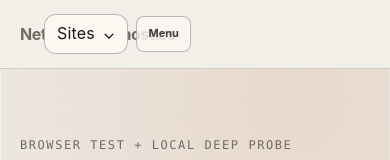
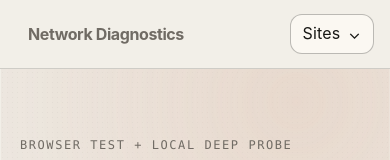
Before and after one commit to JohnnyZLi/Network-Diagnostics-Suite, a React (Vite) app: page / in a window 390 px wide. Shown: the top 160 px of the page. Built offline with nearby package versions, Linux system fonts and the light colour scheme.

Commit message:
Let shared CSS own Network header geometry

```diff
--- a/src/design-system-adapter.css
+++ b/src/design-system-adapter.css
@@ -38,18 +38,13 @@ body::after,
   box-shadow: 0 0 0 5px var(--_jl-focus-gap-color);
 }
 
-/* Use the same global-header rail and identity treatment as every other site. */
+/* Reset the legacy Network header. Shared CSS owns the actual geometry. */
 .site-header {
   width: 100%;
   min-height: var(--jl-layout-header-height);
   height: auto;
-  grid-template-columns:
-    max(var(--jl-layout-gutter), calc((100vw - var(--jl-layout-portfolio-max)) / 2))
-    auto
-    minmax(0, 1fr)
-    auto
-    max(var(--jl-layout-gutter), calc((100vw - var(--jl-layout-portfolio-max)) / 2));
-  gap: 0;
+  display: block;
+  grid-template-columns: none;
   border-bottom: 1px solid var(--jl-color-rule);
   background: var(--jl-color-canvas);
   -webkit-backdrop-filter: none;
@@ -57,10 +52,8 @@ body::after,
 }
 
 .site-header .wordmark {
-  grid-column: 2;
   gap: 10px;
   align-items: baseline;
-  margin-right: clamp(var(--jl-space-4), 2.5vw, var(--jl-space-8));
   color: var(--jl-color-ink);
   font-family: var(--jl-font-ui);
   font-size: 1.125rem;
@@ -70,37 +63,21 @@ body::after,
   white-space: nowrap;
 }
 
-.wordmark > span:first-child {
-  color: var(--jl-color-ink);
-  font-weight: 720;
-}
-
-.wordmark .jl-site-identity__separator {
-  color: var(--jl-color-muted);
-  font-weight: 500;
-}
-
-.wordmark__product {
+.site-header .wordmark__product {
   display: inline-flex;
   align-items: baseline;
-  gap: 0;
   color: var(--jl-color-muted);
   font-weight: 650;
   white-space: nowrap;
 }
 
-.wordmark__product:hover,
-.wordmark__product:focus-visible {
+.site-header .wordmark__product:hover,
+.site-header .wordmark__product:focus-visible {
   text-decoration: underline;
   text-underline-offset: 5px;
 }
 
-.wordmark__mark {
-  display: none;
-}
-
 .site-header .site-nav {
-  grid-column: 3;
   gap: clamp(var(--jl-space-6), 3vw, var(--jl-space-12));
   justify-self: end;
   color: var(--jl-color-ink);
@@ -126,10 +103,8 @@ body::after,
 }
 
 .site-header .header-actions {
-  grid-column: 4;
   gap: var(--jl-space-2);
   justify-self: end;
-  margin-left: clamp(var(--jl-space-4), 2.5vw, var(--jl-space-8));
 }
 
 .text-blue,
@@ -159,75 +134,25 @@ body::after,
 }
 
 @media (max-width: 900px) {
-  .site-header {
-    grid-template-columns: var(--jl-layout-gutter) minmax(0, 1fr) auto var(--jl-layout-gutter);
-  }
-
-  .site-header .wordmark {
-    grid-column: 2;
-    margin-right: var(--jl-space-3);
-  }
-
-  .site-header .header-actions {
-    grid-column: 3;
-    margin-left: var(--jl-space-3);
-  }
-
   .site-header .site-nav {
     display: none;
-    position: absolute;
-    top: calc(100% + 1px);
-    right: var(--jl-layout-gutter);
-    left: var(--jl-layout-gutter);
-    grid-template-columns: 1fr;
-    gap: 0;
-    padding: var(--jl-space-2);
-    border: 1px solid var(--jl-color-rule-strong);
-    border-top: 0;
-    border-radius: 0 0 var(--jl-radius-md) var(--jl-radius-md);
-    background: var(--jl-color-surface);
-    box-shadow: var(--jl-shadow-high);
   }
 
   .site-header .site-nav--open {
-    display: grid;
-  }
-
-  .site-header .site-nav a {
-    min-height: var(--jl-control-height-md);
-    display: flex;
-    align-items: center;
-    padding-inline: var(--jl-space-3);
-    border-radius: var(--jl-radius-sm);
-  }
-
-  .site-header .site-nav a:hover,
-  .site-header .site-nav a:focus-visible {
-    background: var(--jl-color-surface-muted);
-    text-decoration: none;
+    display: none;
   }
 
   .nav-toggle {
-    display: inline-flex;
+    display: none;
   }
 }
 
 @media (max-width: 560px) {
   .site-header {
     min-height: 68px;
-    grid-template-columns: 16px minmax(0, 1fr) auto 16px;
   }
 
   .site-header .wordmark {
     font-size: var(--jl-type-body-size);
   }
-
-  .wordmark > span:first-child,
-  .wordmark .jl-site-identity__separator {
-    display: none;
-  }
-
-  .wordmark .jl-site-identity__product {
-    flex-basis: auto;
-  }
 }
```
